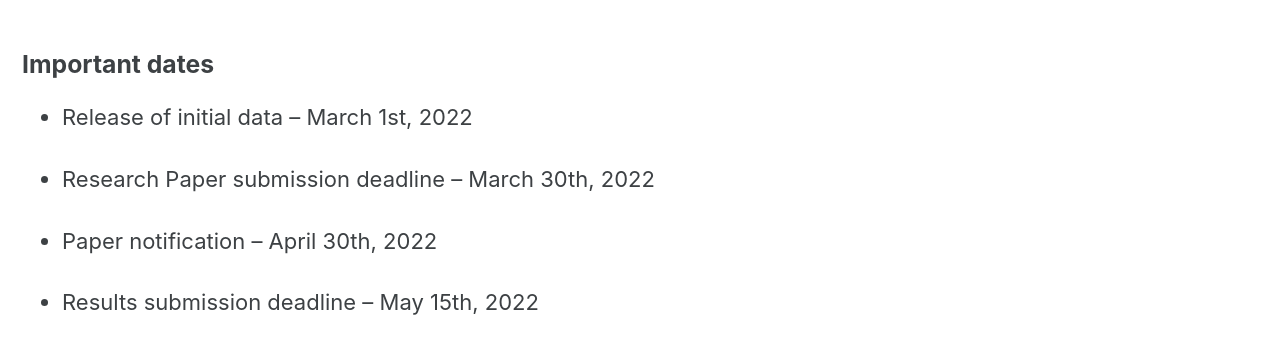
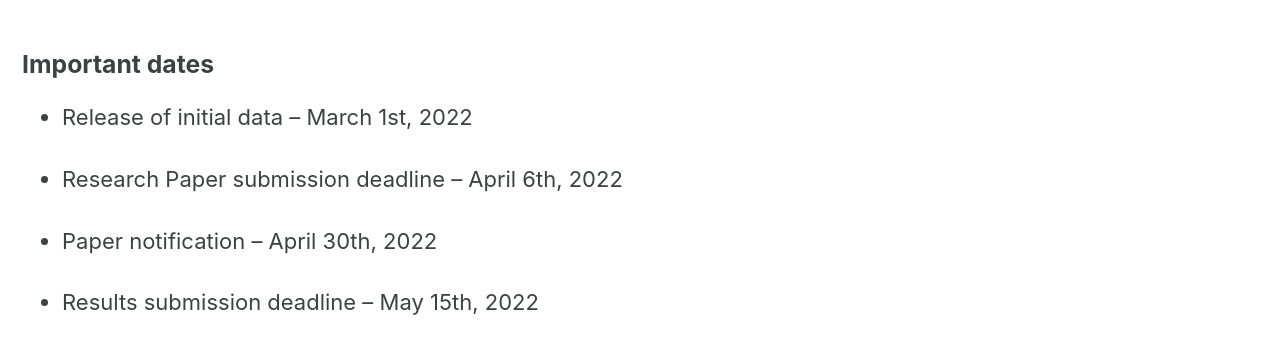
Before and after one commit to semantic-systems/nliwod-workshop, a Jekyll site: the page built from important-dates.md, in a window 1280 px wide. Shown: the part 311-664 px from the top of the page. Built offline with Jekyll 4.4.1, drawn with Linux system fonts in a browser that asks for light colours; cached includes are drawn as plain includes.

Commit message:
Update important-dates.md

```diff
--- a/important-dates.md
+++ b/important-dates.md
@@ -9,7 +9,7 @@ ref: important-dates
 
 * Release of initial data -- March 1st, 2022
 
-* Research Paper submission deadline -- March 30th, 2022
+* Research Paper submission deadline -- April 6th, 2022
 
 * Paper notification -- April 30th, 2022
 
```
